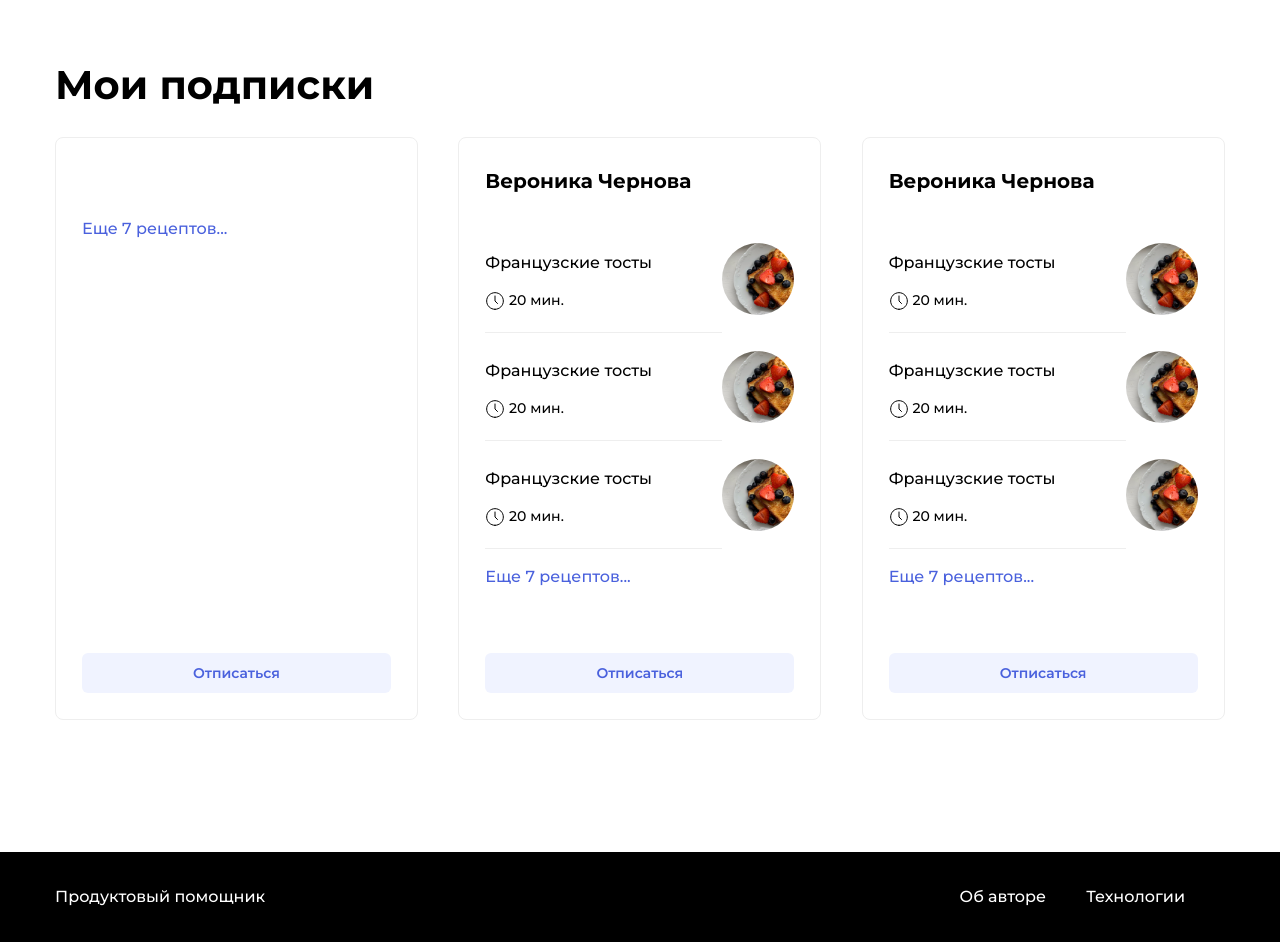
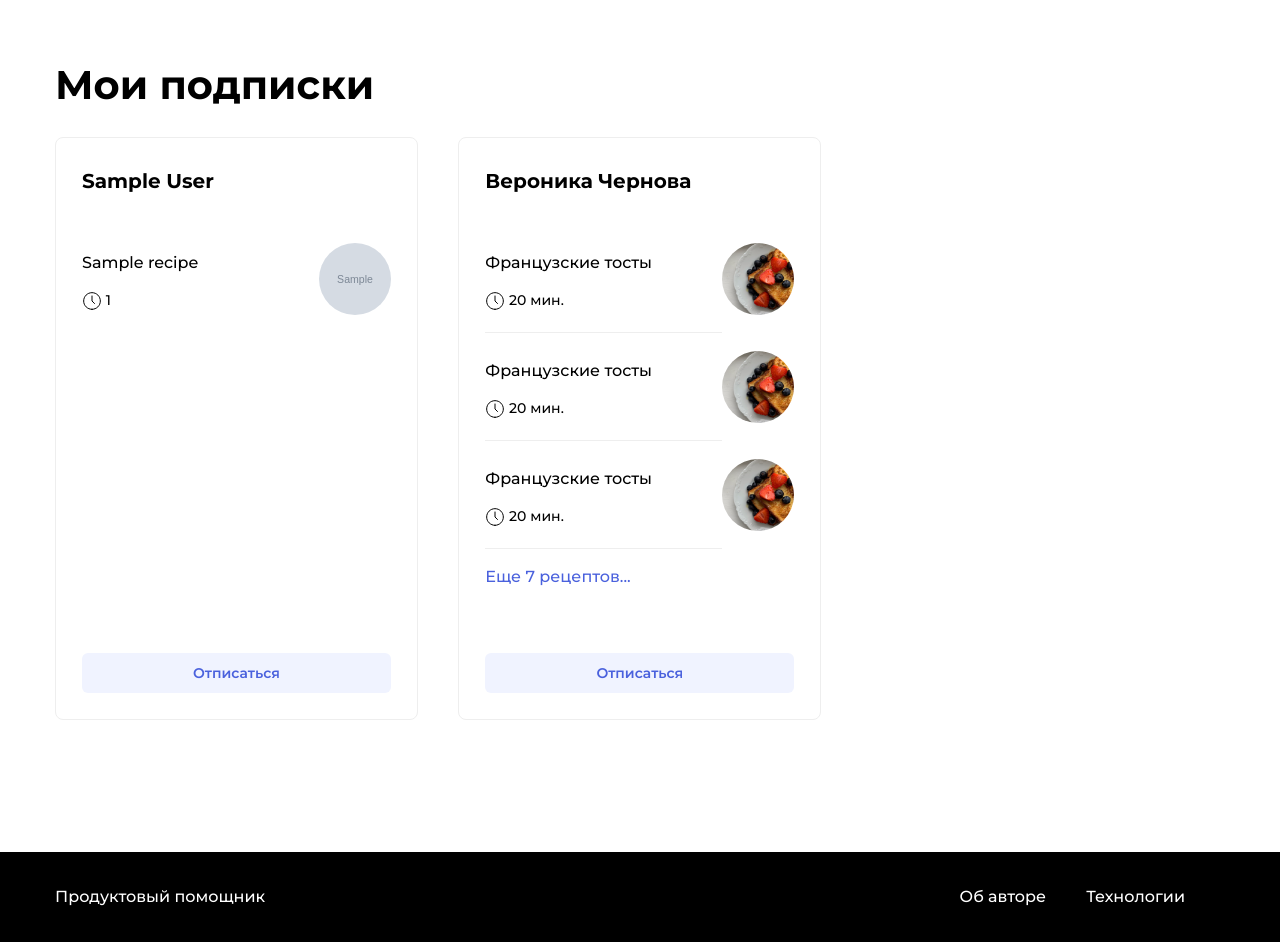
Before and after one commit to TheKosteich/foodgram-project, a Django app: page /recipes/followings/ in a window 1280 px wide. Shown: the part 90-1032 px from the top of the page. Run offline with Django 3.2, Linux system fonts and the light colour scheme; a user stored in the database is signed in; tables that the repository leaves empty hold one stand-in row (values such as "Sample post"); grey boxes marked "Sample" are stand-in pictures.

Commit message:
Temp commit

```diff
--- a/recipes/templates/recipes/followings.html
+++ b/recipes/templates/recipes/followings.html
@@ -1,11 +1,12 @@
 {% extends "base.html" %}
 
 {% load static %}
+{% load recipe_filters %}
 
 {% block title %} Мои подписки {% endblock %}
 
 {% block styles %}
-  <link rel="stylesheet" href={% static 'pages/myFollow.css' %}>
+  <link rel="stylesheet" href={% static 'recipes/pages/myFollow.css' %}>
 {% endblock %}
 
 {% block content %}
@@ -14,15 +15,15 @@
   </div>
   <div class="card-list">
 
-    {% for following in followings %}
-      <div class="card-user" data-author={{ following.author.id }}>
+    {% for item in followings %}
+      <div class="card-user" data-author={{ item.author.id }}>
         <div class="card-user__header">
-          <h2 class="card-user__title">{{ following.author.get_full_name }}</h2>
+          <h2 class="card-user__title">{{ item.following.get_full_name }}</h2>
         </div>
         <div class="card-user__body">
           <ul class="card-user__items">
 
-            {% for recipe in following.author.recipes.all %}
+            {% for recipe in item.following.recipes.all|slice:':3' %}
               <li class="card-user__item">
                 <div class="recipe">
                   <img src={{ recipe.image.url }} alt={{ recipe.title }} class="recipe__image">
@@ -33,15 +34,15 @@
                 </div>
               </li>
             {% endfor %}
-            <li class="card-user__item">
-              <a href="#" class="card-user__link link">Еще 7 рецептов...</a>
-            </li>
+            {% if item.following.recipes.count > 3 %}
+              <li class="card-user__item">
+                <a href="#" class="card-user__link link">Еще {{ item.following.recipes.count|add:'-3'|recipes_word }}...</a>
+              </li>
+            {% endif %}
           </ul>
         </div>
         <div class="card-user__footer">
-          <button class="button button_style_light-blue button_size_auto" name="subscribe">
-            Отписаться
-          </button>
+          <button class="button button_style_light-blue button_size_auto" name="subscribe">Отписаться</button>
         </div>
       </div>
     {% endfor %}
@@ -82,43 +83,6 @@
                 <button class="button button_style_light-blue button_size_auto" name="subscribe">Отписаться</button>
             </div>
         </div>
-    <div class="card-user" data-author="7091">
-            <div class="card-user__header">
-                <h2 class="card-user__title">Вероника Чернова</h2>
-            </div>
-            <div class="card-user__body">
-                <ul class="card-user__items">
-                    <li class="card-user__item">
-                        <div class="recipe">
-                            <img src="./images/testCardImg.png" alt="какой-то-текст" class="recipe__image">
-                            <h3 class="recipe__title">Французские тосты</h3>
-                            <p class="recipe__text"><span class="icon-time"></span> 20 мин.</p>
-                        </div>
-                    </li>
-                    <li class="card-user__item">
-                        <div class="recipe">
-                            <img src="./images/testCardImg.png" alt="какой-то-текст" class="recipe__image">
-                            <h3 class="recipe__title">Французские тосты</h3>
-                            <p class="recipe__text"><span class="icon-time"></span> 20 мин.</p>
-                        </div>
-                    </li>
-                    <li class="card-user__item">
-                        <div class="recipe">
-                            <img src="./images/testCardImg.png" alt="какой-то-текст" class="recipe__image">
-                            <h3 class="recipe__title">Французские тосты</h3>
-                            <p class="recipe__text"><span class="icon-time"></span> 20 мин.</p>
-                        </div>
-                    </li>
-                    <li class="card-user__item">
-                        <a href="#" class="card-user__link link">Еще 7 рецептов...</a>
-                    </li>
-                </ul>
-            </div>
-            <div class="card-user__footer">
-                <button class="button button_style_light-blue button_size_auto" name="subscribe">Отписаться</button>
-            </div>
-        </div>
-
   </div>
 
   {% if page.has_other_pages %}
@@ -128,5 +92,5 @@
 {% endblock %}
 
 {% block scripts %}
-  <script src={% static 'js/components/MyFollow.js' %}></script>
+  <script src={% static 'recipes/js/components/MyFollow.js' %}></script>
 {% endblock%}
```
Also changed, not shown: recipes/templatetags/recipe_filters.py (+12 -0 lines).
